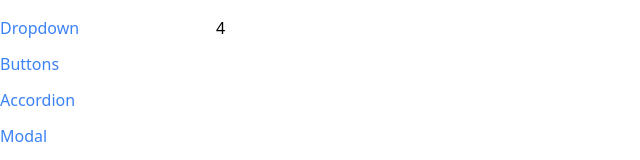
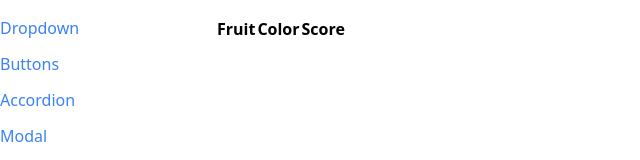
Before and after one commit to uzaircode/comps, a React (Create React App) app: page /table in a window 1280 px wide. Shown: the top 160 px of the page, without its empty margins (0-640 px from the left). Built offline with nearby package versions, Linux system fonts and the light colour scheme.

Commit message:
Build Table HTML Structure

```diff
--- a/src/components/Table.js
+++ b/src/components/Table.js
@@ -1,5 +1,22 @@
 function Table({ data }) {
-  return <p>{data.length}</p>;
+  return (
+    <table>
+      <thead>
+        <tr>
+          <th>Fruit</th>
+          <th>Color</th>
+          <th>Score</th>
+        </tr>
+      </thead>
+      <tbody>
+        <tr>
+          <td></td>
+          <td></td>
+          <td></td>
+        </tr>
+      </tbody>
+    </table>
+  );
 }
 
 export default Table;
```
